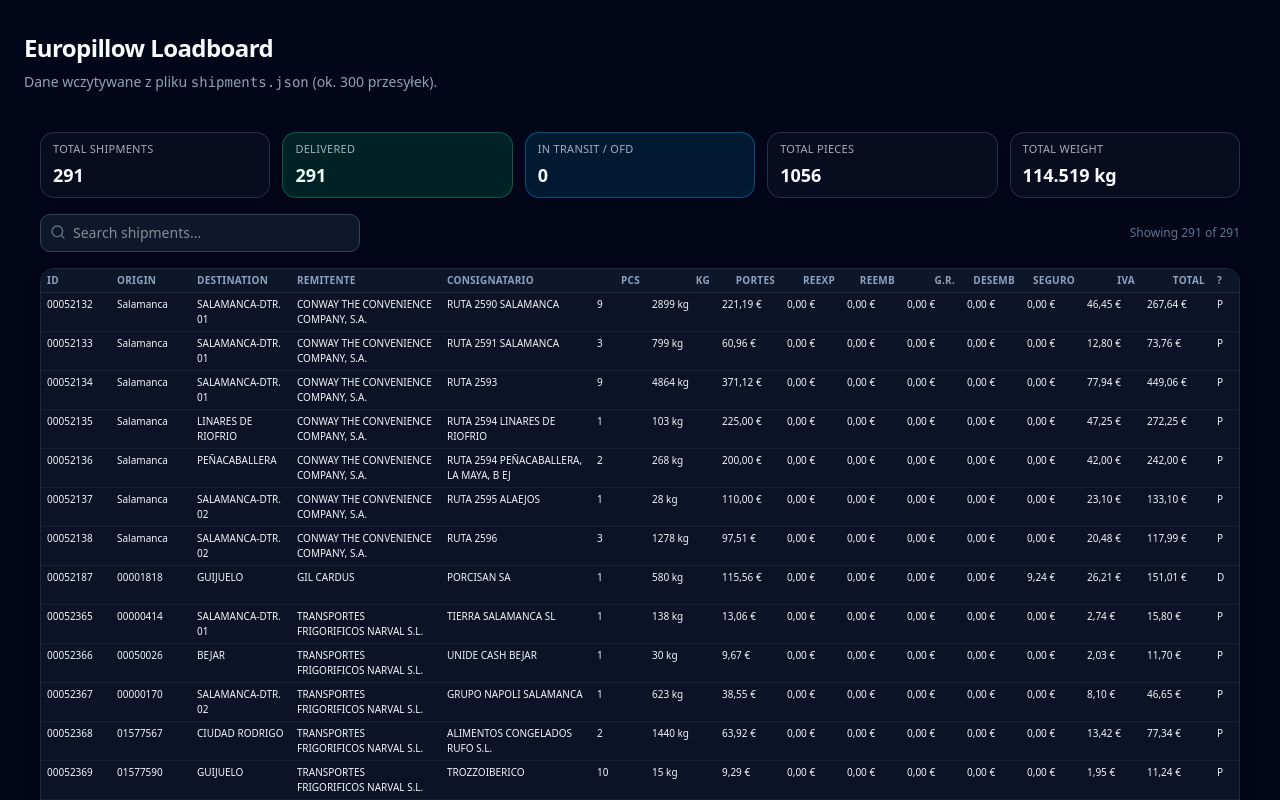
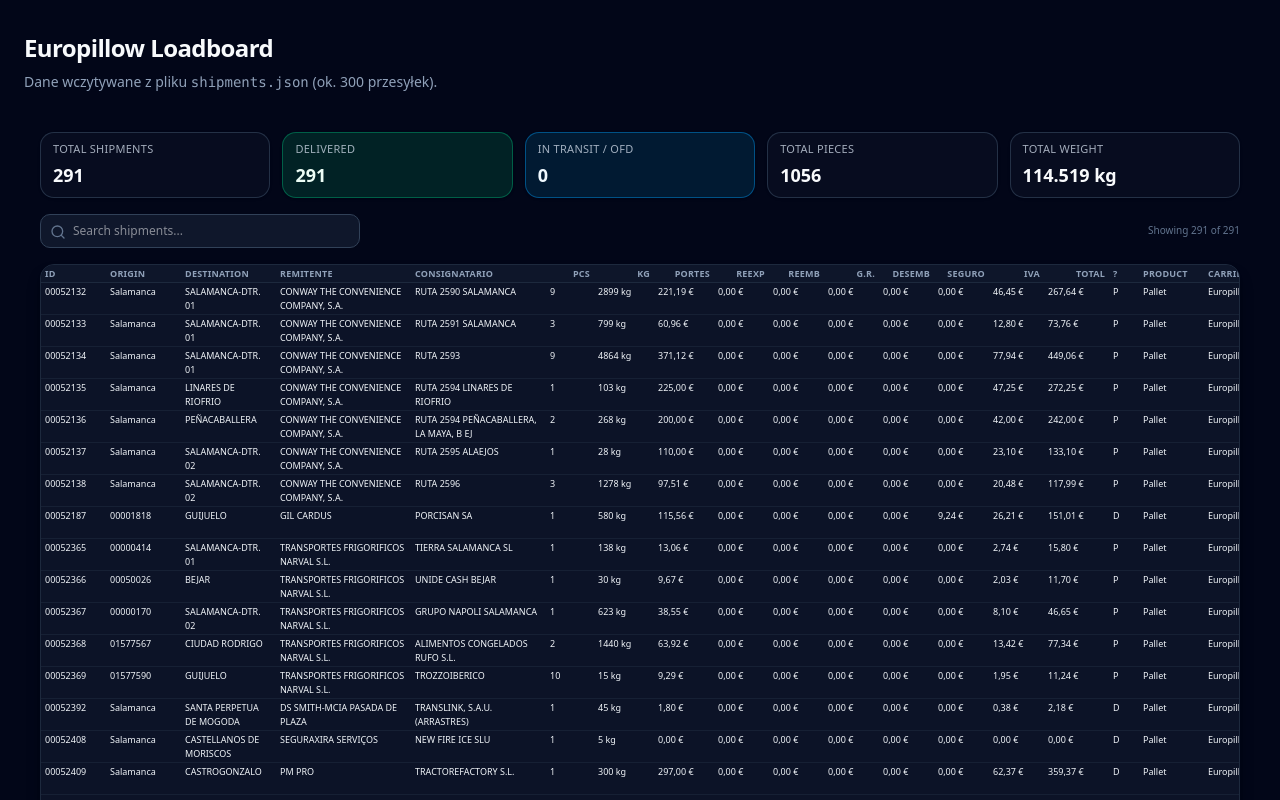
Before and after one commit to Przemek5000-dev/europillow-loadboard, a Next.js app: page /europillow in a window 1280 px wide. Shown: the top 800 px of the page. Built offline with nearby package versions, Linux system fonts and the light colour scheme.

Commit message:
Make loadboard table ultra compact

```diff
--- a/components/EuropillowLoadboard.jsx
+++ b/components/EuropillowLoadboard.jsx
@@ -44,7 +44,7 @@
 
   return (
     <span
-      className={`inline-flex items-center gap-1.5 rounded-full px-2 py-0.5 text-[10px] font-medium ${s.pill}`}
+      className={`inline-flex items-center gap-1 rounded-full px-1.5 py-0.5 text-[8px] font-medium ${s.pill}`}
     >
       <span className={`h-1.5 w-1.5 rounded-full ${s.dot}`} />
       <Icon className="h-3 w-3" />
@@ -62,7 +62,9 @@
 
 function fmtKg(n) {
   if (n == null) return "";
-  return new Intl.NumberFormat("es-ES", {}).format(n) + " kg";
+  return new Intl.NumberFormat("es-ES", {
+    maximumFractionDigits: 0,
+  }).format(n) + " kg";
 }
 
 function fmtMoney(value) {
@@ -70,10 +72,12 @@
   const num =
     typeof value === "string" ? Number(value.replace(",", ".")) : Number(value);
   if (Number.isNaN(num)) return "";
-  return new Intl.NumberFormat("es-ES", {
-    minimumFractionDigits: 2,
-    maximumFractionDigits: 2,
-  }).format(num) + " €";
+  return (
+    new Intl.NumberFormat("es-ES", {
+      minimumFractionDigits: 2,
+      maximumFractionDigits: 2,
+    }).format(num) + " €"
+  );
 }
 
 /* ============================================
@@ -103,7 +107,7 @@
     lastCheckpointTs: lastCheckpoint?.ts ?? null,
     contactName: raw.contact?.name ?? "",
 
-    // Excel enriched fields
+    // Excel-enriched fields
     fecha: raw.fecha ?? null,
     expOri: raw.exp_ori ?? "",
     remitente: raw.remitente ?? "",
@@ -136,7 +140,7 @@
 }
 
 /* ============================================
-   MAIN COMPONENT — WRAPPER REMOVES WHITE AREA
+   MAIN WRAPPER (usuwa białe pole)
 =============================================== */
 export default function EuropillowLoadboard({ initialShipments = [] }) {
   return (
@@ -181,7 +185,6 @@
 
   return (
     <div className="space-y-4 px-4 py-4">
-
       {/* SUMMARY CARDS */}
       <section className="grid gap-3 md:grid-cols-5">
         <SummaryCard label="Total shipments" value={stats.total} />
@@ -198,72 +201,72 @@
           <input
             type="text"
             placeholder="Search shipments..."
-            className="w-full rounded-lg border border-slate-700 bg-slate-900 px-8 py-2 text-sm text-white"
+            className="w-full rounded-lg border border-slate-700 bg-slate-900 px-8 py-2 text-xs text-white"
             value={search}
             onChange={(e) => setSearch(e.target.value)}
           />
         </div>
-        <p className="text-xs text-slate-500">
+        <p className="text-[10px] text-slate-500">
           Showing {filtered.length} of {normalized.length}
         </p>
       </section>
 
       {/* TABLE */}
       <section className="w-full rounded-xl border border-slate-800 bg-slate-900/80 shadow-lg shadow-black/40 overflow-hidden">
-
-        <table className="w-full table-fixed border-collapse text-[9px] md:text-[10px]">
-
+        <table className="w-full table-fixed border-collapse text-[8px] md:text-[9px]">
           <thead className="bg-slate-900/90">
             <tr className="border-b border-slate-800 uppercase tracking-wide text-slate-400">
-              <Th className="w-[70px]">ID</Th>
-              <Th className="w-[80px]">Origin</Th>
-              <Th className="w-[100px]">Destination</Th>
-              <Th className="w-[150px]">Remitente</Th>
-              <Th className="w-[150px]">Consignatario</Th>
-              <Th className="w-[55px] text-right">Pcs</Th>
-              <Th className="w-[70px] text-right">Kg</Th>
-              <Th className="w-[65px] text-right">Portes</Th>
-              <Th className="w-[60px] text-right">Reexp</Th>
-              <Th className="w-[60px] text-right">Reemb</Th>
-              <Th className="w-[60px] text-right">G.R.</Th>
-              <Th className="w-[60px] text-right">Desemb</Th>
-              <Th className="w-[60px] text-right">Seguro</Th>
-              <Th className="w-[60px] text-right">IVA</Th>
-              <Th className="w-[70px] text-right">Total</Th>
-              <Th className="w-[35px] text-center">?</Th>
-              <Th className="w-[70px]">Product</Th>
-              <Th className="w-[80px]">Carrier</Th>
-              <Th className="w-[90px]">Status</Th>
-              <Th className="w-[110px]">ETA</Th>
-              <Th className="w-[110px]">Last Seen</Th>
-              <Th className="w-[120px]">Location</Th>
-              <Th className="w-[130px]">Checkpoint</Th>
-              <Th className="w-[100px]">Contact</Th>
+              <Th className="w-[65px]">ID</Th>
+              <Th className="w-[75px]">Origin</Th>
+              <Th className="w-[95px]">Destination</Th>
+              <Th className="w-[135px]">Remitente</Th>
+              <Th className="w-[135px]">Consignatario</Th>
+              <Th className="w-[48px] text-right">Pcs</Th>
+              <Th className="w-[60px] text-right">Kg</Th>
+              <Th className="w-[60px] text-right">Portes</Th>
+              <Th className="w-[55px] text-right">Reexp</Th>
+              <Th className="w-[55px] text-right">Reemb</Th>
+              <Th className="w-[55px] text-right">G.R.</Th>
+              <Th className="w-[55px] text-right">Desemb</Th>
+              <Th className="w-[55px] text-right">Seguro</Th>
+              <Th className="w-[55px] text-right">IVA</Th>
+              <Th className="w-[65px] text-right">Total</Th>
+              <Th className="w-[30px] text-center">?</Th>
+              <Th className="w-[65px]">Product</Th>
+              <Th className="w-[75px]">Carrier</Th>
+              <Th className="w-[80px]">Status</Th>
+              <Th className="w-[100px]">ETA</Th>
+              <Th className="w-[100px]">Last seen</Th>
+              <Th className="w-[110px]">Location</Th>
+              <Th className="w-[120px]">Checkpoint</Th>
+              <Th className="w-[90px]">Contact</Th>
             </tr>
           </thead>
 
           <tbody>
             {filtered.map((s) => (
-              <tr key={s.id} className="border-b border-slate-800/60 hover:bg-slate-800/60">
-
-                <Td className="font-mono">{s.id}</Td>
+              <tr
+                key={s.id}
+                className="border-b border-slate-800/60 hover:bg-slate-800/60"
+              >
+                <Td className="font-mono whitespace-nowrap">{s.id}</Td>
                 <Td>{s.originCity}</Td>
                 <Td>{s.destCity}</Td>
                 <Td className="truncate">{s.remitente}</Td>
                 <Td className="truncate">{s.consignatario}</Td>
 
-                <Td className="text-right">{s.pieces}</Td>
-                <Td className="text-right">{fmtKg(s.weightKg)}</Td>
+                <Td className="text-right tabular-nums">{s.pieces}</Td>
+                <Td className="text-right tabular-nums">{fmtKg(s.weightKg)}</Td>
 
-                <Td className="text-right">{fmtMoney(s.portes)}</Td>
-                <Td className="text-right">{fmtMoney(s.reexp)}</Td>
-                <Td className="text-right">{fmtMoney(s.reemb)}</Td>
-                <Td className="text-right">{fmtMoney(s.gReem)}</Td>
-                <Td className="text-right">{fmtMoney(s.desemb)}</Td>
-                <Td className="text-right">{fmtMoney(s.seguro)}</Td>
-                <Td className="text-right">{fmtMoney(s.iva)}</Td>
+                <Td className="text-right tabular-nums">{fmtMoney(s.portes)}</Td>
+                <Td className="text-right tabular-nums">{fmtMoney(s.reexp)}</Td>
+                <Td className="text-right tabular-nums">{fmtMoney(s.reemb)}</Td>
+                <Td className="text-right tabular-nums">{fmtMoney(s.gReem)}</Td>
+                <Td className="text-right tabular-nums">{fmtMoney(s.desemb)}</Td>
+                <Td className="text-right tabular-nums">{fmtMoney(s.seguro)}</Td>
+                <Td className="text-right tabular-nums">{fmtMoney(s.iva)}</Td>
 
-                <Td className="text-right font-semibold text-emerald-400">
+                <Td className="text-right font-semibold text-emerald-400 tabular-nums">
                   {fmtMoney(s.total)}
                 </Td>
 
@@ -272,16 +275,22 @@
                 <Td className="truncate">{s.productType}</Td>
                 <Td className="truncate">{s.carrier}</Td>
 
-                <Td><StatusPill status={s.status} /></Td>
+                <Td>
+                  <StatusPill status={s.status} />
+                </Td>
 
-                <Td>{formatDateTime(s.eta)}</Td>
-                <Td>{formatDateTime(s.lastSeen)}</Td>
-                <Td>{s.currentLoc}</Td>
+                <Td className="whitespace-nowrap">
+                  {formatDateTime(s.eta)}
+                </Td>
+                <Td className="whitespace-nowrap">
+                  {formatDateTime(s.lastSeen)}
+                </Td>
+                <Td className="truncate">{s.currentLoc}</Td>
 
                 <Td>
                   <div className="flex flex-col">
                     <span className="truncate">{s.lastCheckpointLabel}</span>
-                    <span className="text-[9px] text-slate-400 whitespace-nowrap">
+                    <span className="text-[8px] text-slate-400 whitespace-nowrap">
                       {formatDateTime(s.lastCheckpointTs)}
                     </span>
                   </div>
@@ -323,7 +332,7 @@
 function Th({ children, className = "" }) {
   return (
     <th
-      className={`px-1.5 py-1 text-left align-middle text-[9px] md:text-[10px] ${className}`}
+      className={`px-1 py-0.5 text-left align-middle text-[8px] md:text-[9px] ${className}`}
     >
       {children}
     </th>
@@ -333,7 +342,7 @@
 function Td({ children, className = "" }) {
   return (
     <td
-      className={`px-1.5 py-1 align-top text-slate-100 text-[9px] md:text-[10px]`}
+      className={`px-1 py-0.5 align-top text-slate-100 text-[8px] md:text-[9px]`}
     >
       {children}
     </td>
```
